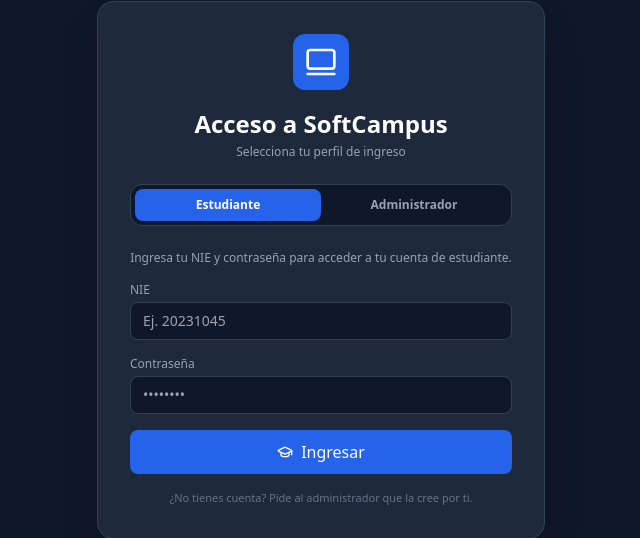
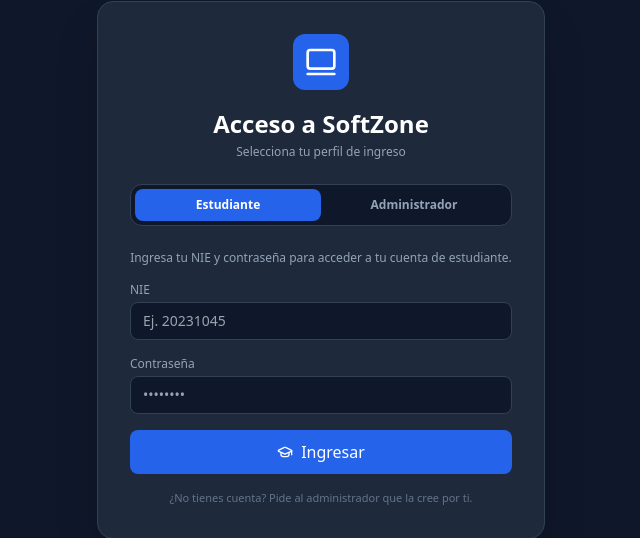
Before and after one commit to fr4ncisc0meji1212-lgtm/softcampus, a Flask app: page / in a window 1280 px wide. Shown: the part 130-668 px from the top of the page, without its empty margins (319-959 px from the left). Run offline with Flask 3, Linux system fonts and the light colour scheme; data that the repository does not hold is empty; some libraries are stand-ins or nearby versions.

Commit message:
Update index.html

```diff
--- a/templates/index.html
+++ b/templates/index.html
@@ -3,7 +3,7 @@
 <head>
     <meta charset="UTF-8">
     <meta name="viewport" content="width=device-width, initial-scale=1.0">
-    <title>SoftCampus - Biblioteca Educativa</title>
+    <title>SoftZone - Herramientas Educativas</title>
     <script src="https://cdn.tailwindcss.com"></script>
     <script src="https://unpkg.com/lucide@latest"></script>
     <style>
@@ -22,8 +22,8 @@
         <div class="splash-logo bg-blue-600 p-5 rounded-2xl text-white mb-4">
             <svg xmlns="http://www.w3.org/2000/svg" width="40" height="40" viewBox="0 0 24 24" fill="none" stroke="currentColor" stroke-width="2" stroke-linecap="round" stroke-linejoin="round"><rect width="20" height="14" x="2" y="3" rx="2"/><line x1="2" x2="22" y1="21" y2="21"/></svg>
         </div>
-        <h1 class="text-4xl font-bold tracking-tight text-white">SoftCampus</h1>
-        <p class="text-sm text-slate-400 mt-2 text-center px-6">"Todo el software educativo que necesitas, en un solo lugar."</p>
+        <h1 class="text-4xl font-bold tracking-tight text-white">SoftZone</h1>
+        <p class="text-sm text-slate-400 mt-2 text-center px-6">"Zona donde se encuentran herramientas educativas."</p>
     </div>
 
     <!-- Login -->
@@ -33,7 +33,7 @@
                 <div class="bg-blue-600 inline-block p-3 rounded-xl text-white mb-3">
                     <svg xmlns="http://www.w3.org/2000/svg" width="32" height="32" viewBox="0 0 24 24" fill="none" stroke="currentColor" stroke-width="2" stroke-linecap="round" stroke-linejoin="round"><rect width="20" height="14" x="2" y="3" rx="2"/><line x1="2" x2="22" y1="21" y2="21"/></svg>
                 </div>
-                <h1 class="text-2xl font-bold text-white">Acceso a SoftCampus</h1>
+                <h1 class="text-2xl font-bold text-white">Acceso a SoftZone</h1>
                 <p class="text-xs text-slate-400 mt-1">Selecciona tu perfil de ingreso</p>
             </div>
 
@@ -61,7 +61,7 @@
             <form id="form-login-admin" onsubmit="ingresarComoAdmin(event)" class="hidden space-y-4">
                 <div>
                     <label class="block text-xs font-medium text-slate-400 mb-1">Correo Electrónico</label>
-                    <input type="email" id="input-correo-admin" placeholder="admin@softcampus.edu" required class="w-full bg-slate-900 border border-slate-700 rounded-lg px-3 py-2 text-sm text-white focus:border-purple-500 outline-none">
+                    <input type="email" id="input-correo-admin" placeholder="admin@softzone.edu" required class="w-full bg-slate-900 border border-slate-700 rounded-lg px-3 py-2 text-sm text-white focus:border-purple-500 outline-none">
                 </div>
                 <div>
                     <label class="block text-xs font-medium text-slate-400 mb-1">Contraseña de Administrador</label>
@@ -81,8 +81,8 @@
                 <div class="flex items-center gap-3">
                     <div class="bg-blue-600 p-2 rounded-lg text-white"><i data-lucide="laptop"></i></div>
                     <div>
-                        <h1 class="text-xl font-bold tracking-tight text-white">SoftCampus</h1>
-                        <p class="text-xs text-slate-400">"Todo el software educativo que necesitas, en un solo lugar."</p>
+                        <h1 class="text-xl font-bold tracking-tight text-white">SoftZone</h1>
+                        <p class="text-xs text-slate-400">"Zona donde se encuentran herramientas educativas."</p>
                     </div>
                 </div>
                 <div class="flex items-center gap-3 bg-slate-900 px-3 py-1.5 rounded-lg border border-slate-700">
@@ -323,11 +323,11 @@
         let solicitudes = [];
         let kitsBD = [];
         let estudiantesBD = [];
-        let favoritos = JSON.parse(localStorage.getItem('softcampus_favs')) || [1, 2];
+        let favoritos = JSON.parse(localStorage.getItem('softzone_favs')) || [1, 2];
         let rolActual = '';
         let nieActual = '';
         let nombreEstudianteActual = '';
-        const correoAdminValido = 'admin@softcampus.edu';
+        const correoAdminValido = 'admin@softzone.edu';
         const passwordAdminValido = 'admin123';
 
         const datosIniciales = [
@@ -397,9 +397,9 @@
                     rolActual = 'estudiante';
                     nieActual = data.nie;
                     nombreEstudianteActual = data.nombre;
-                    localStorage.setItem('softcampus_rol', 'estudiante');
-                    localStorage.setItem('softcampus_nie', nieActual);
-                    localStorage.setItem('softcampus_nombre_estudiante', nombreEstudianteActual);
+                    localStorage.setItem('softzone_rol', 'estudiante');
+                    localStorage.setItem('softzone_nie', nieActual);
+                    localStorage.setItem('softzone_nombre_estudiante', nombreEstudianteActual);
                     document.getElementById('usuario-nombre').textContent = nombreEstudianteActual;
                     document.getElementById('usuario-rol').textContent = 'NIE: ' + nieActual;
                     document.getElementById('input-nie-estudiante').value = '';
@@ -421,7 +421,7 @@
 
             if (correo === correoAdminValido && pass === passwordAdminValido) {
                 rolActual = 'admin';
-                localStorage.setItem('softcampus_rol', 'admin');
+                localStorage.setItem('softzone_rol', 'admin');
                 document.getElementById('usuario-nombre').textContent = 'Administrador';
                 document.getElementById('usuario-rol').textContent = correo;
                 document.getElementById('input-correo-admin').value = '';
@@ -460,10 +460,10 @@
             rolActual = '';
             nieActual = '';
             nombreEstudianteActual = '';
-            localStorage.removeItem('softcampus_rol');
-            localStorage.removeItem('softcampus_seccion');
-            localStorage.removeItem('softcampus_nie');
-            localStorage.removeItem('softcampus_nombre_estudiante');
+            localStorage.removeItem('softzone_rol');
+            localStorage.removeItem('softzone_seccion');
+            localStorage.removeItem('softzone_nie');
+            localStorage.removeItem('softzone_nombre_estudiante');
             document.getElementById('app-container').classList.add('hidden');
             document.getElementById('login-container').classList.remove('hidden');
             cambiarTabLogin('estudiante');
@@ -698,7 +698,7 @@
         function toggleFavorito(id) {
             if (favoritos.includes(id)) favoritos = favoritos.filter(fId => fId !== id);
             else favoritos.push(id);
-            localStorage.setItem('softcampus_favs', JSON.stringify(favoritos));
+            localStorage.setItem('softzone_favs', JSON.stringify(favoritos));
             renderCatalogo(softwareBD);
         }
 
@@ -726,7 +726,7 @@
             });
 
             if (guardarEnStorage && rolActual) {
-                localStorage.setItem('softcampus_seccion', secId);
+                localStorage.setItem('softzone_seccion', secId);
             }
 
             if (secId === 'catalogo') renderCatalogo(softwareBD);
```
